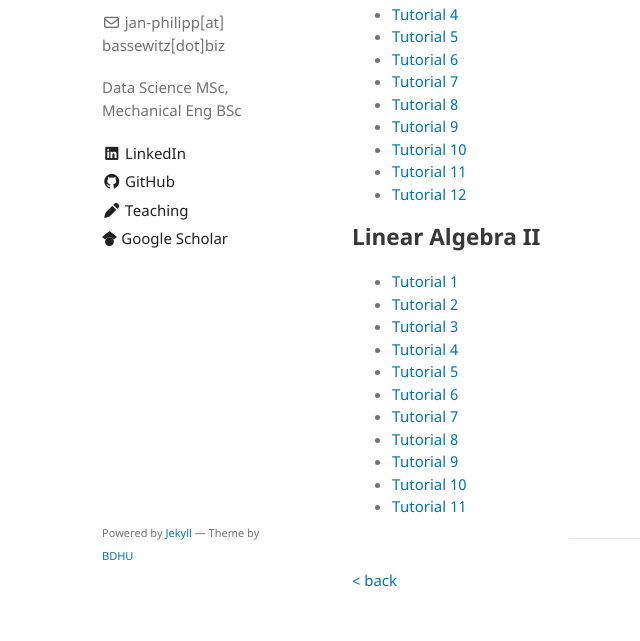
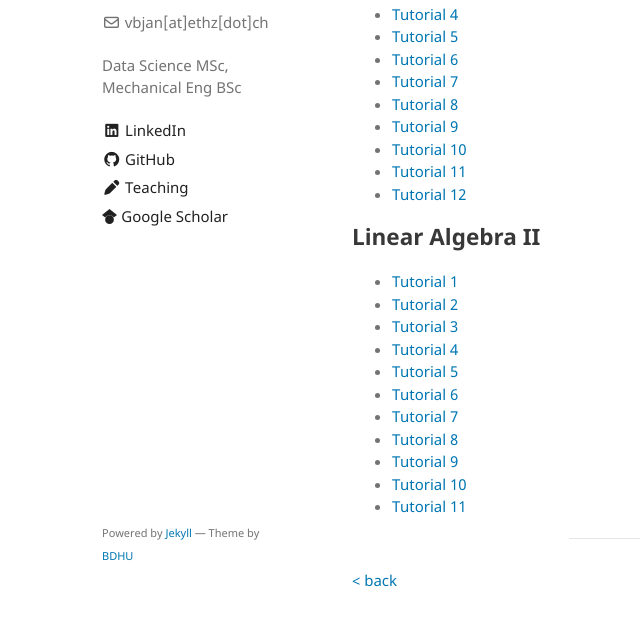
Before and after one commit to vbjan/vbjan.github.io, a Jekyll site: the page built from teaching.md, in a window 1280 px wide. Shown: the part 265-906 px from the top of the page, without its empty margins (103-743 px from the left). Built offline with Jekyll 4.4.1, drawn with Linux system fonts in a browser that asks for light colours; our own code applies the rules of GitHub Pages for plain Markdown files.

Commit message:
Updated profile image and email

```diff
--- a/_config.yml
+++ b/_config.yml
@@ -1,6 +1,6 @@
 title: Jan von Bassewitz
-logo: assets/img/jan_venice.png
-email: jan-philipp[at]<br>bassewitz[dot]biz
+logo: assets/img/profile.png
+email: vbjan[at]ethz[dot]ch
 show_downloads: false
 google_analytics: UA-108144808-1
 color-scheme: light
```
Also changed, not shown: 1 other file.
